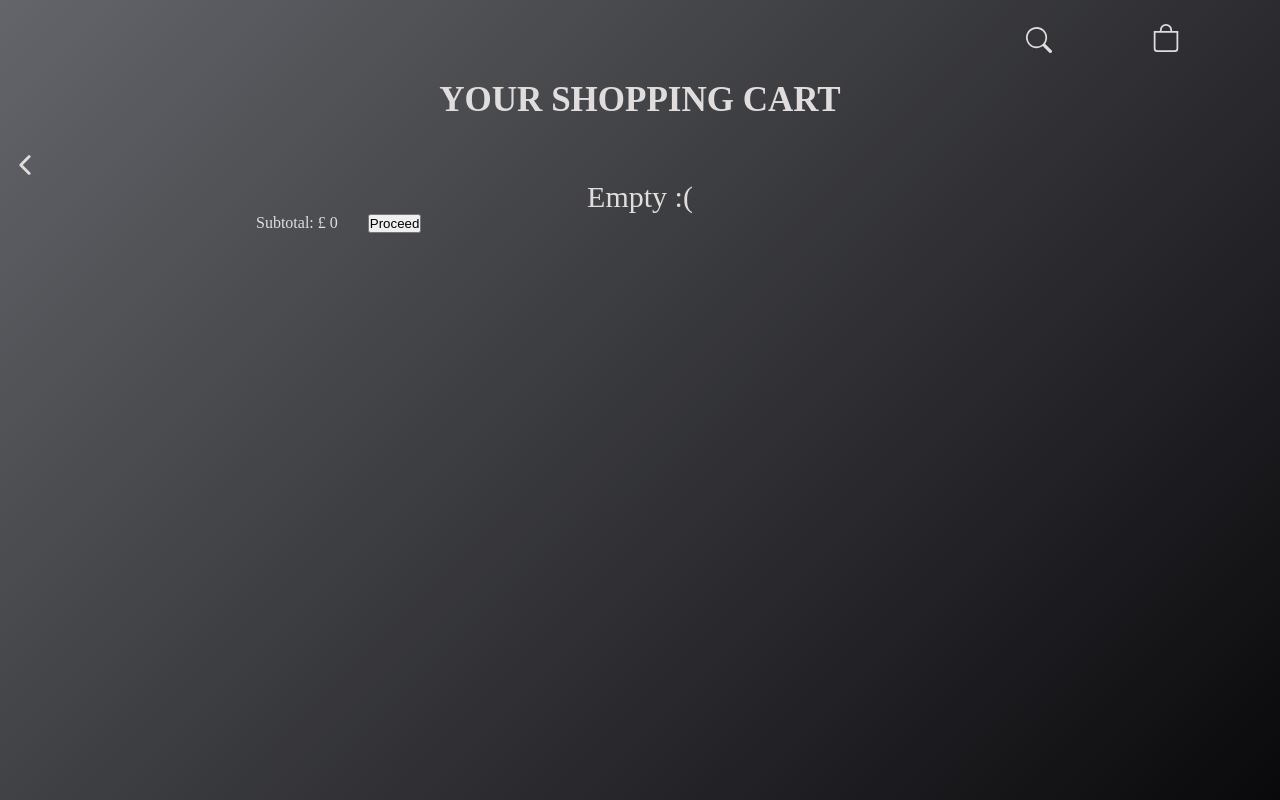
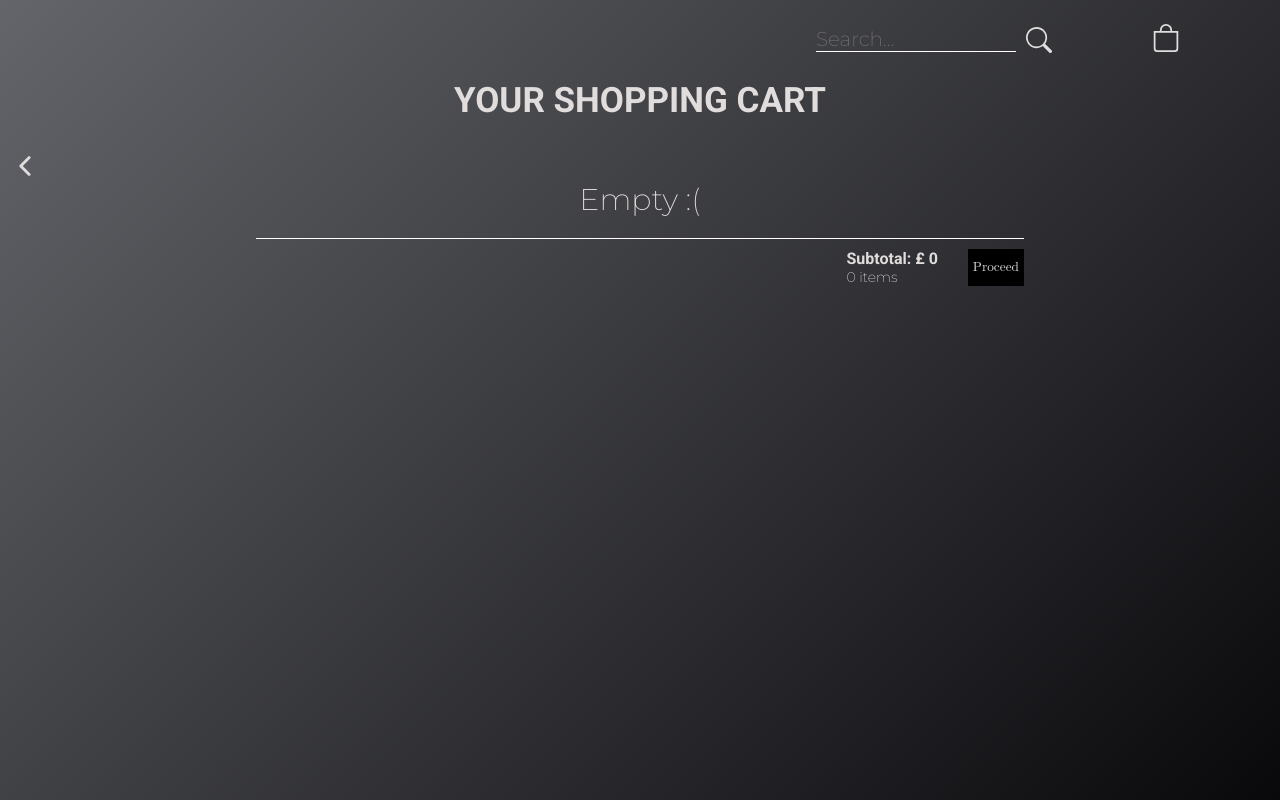
Before and after one commit to gl-cardillo/shopping-cart, a React (Create React App) app: page /cart in a window 1280 px wide. Both pictures are taken after a click on the icon 1039 px from the left and 40 px from the top of the page. Built offline with nearby package versions, Linux system fonts and the light colour scheme.

Commit message:
add searchbar

```diff
--- a/src/App.css
+++ b/src/App.css
@@ -2,10 +2,7 @@
   margin: 0;
   padding: 0;
   color : rgb(226, 221, 221);
-}
-
-li {
-  list-style-type: none;
+  font-family: 'Montserrat', sans-serif, Arial, Helvetica, sans-serif;
 }
 
 .page {
--- a/src/components/Card/Card.css
+++ b/src/components/Card/Card.css
@@ -44,7 +44,6 @@
   font-size: 20px;
   border: 0;
   cursor: pointer;
-  font-family: 'Montserrat', sans-serif;
   color: black;
   width: 225px;
   background-color: rgb(233, 233, 233);
--- a/src/components/Cart/Cart.css
+++ b/src/components/Cart/Cart.css
@@ -2,6 +2,7 @@
   font-size: 35px;
   text-align: center;
   margin-bottom: 30px;
+  font-family: 'Roboto', sans-serif;
 }
 
 .cart-page-content {
@@ -18,28 +19,40 @@
 }
 
 .cart-item {
-  margin-bottom: 20px;
+  margin: auto;
+  display: flex;
+  justify-content: space-between;
+  align-items: center;
 }
 
 .cart-item img {
-  width: 300px;
-  height: 300px;
+  width: 60px;
+  height: 100px;
 }
 
 .cart-info {
-  margin: 20px;
+  margin-left: 5px;
+  width: 150px;
 }
 
 .cart-info h4 {
-  font-size: 35px;
-  margin: 10px;
+  font-size: 22px;
+  font-family: 'Roboto', sans-serif;
 }
+
 .cart-info h5 {
-  font-size: 26px;
-  margin-bottom: 10px;
+  font-size: 18px;
+  margin-top: 20px;
+  font-family: 'Roboto', sans-serif;
 }
+
 .cart-info p {
   font-size: 22px;
+}
+
+.price-edit {
+  display: flex;
+  flex-direction: column;
 }
 
 .empty-basket p {
@@ -48,32 +61,106 @@
   text-align: center;
 }
 
-.quantity-selector-cart {
-  display: inline-flex;
-  border: 1px solid white;
-  border-radius: 40px;
-  gap: 15px;
-  padding: 0 15px;
-  width: 55px;
+.price-cart-item {
+  font-size: 16px;
+  margin-top: 10px;
 }
 
-.complete-transaction {
+.price-remove button {
+  font-size: 12px;
+  border: 0;
+  background-color: transparent;
+  text-decoration: underline;
+}
+
+.checkout-container {
   grid-column: 2/2;
   display: flex;
-  gap: 30px
+  justify-content: flex-end;
+  gap: 30px;
+  margin-top: 20px;
+  padding-top: 10px;
+  border-top: 1px solid white;
 }
 
-.complete-transaction button {
-    color: black;
+.number-items {
+  font-size: 14px;
+}
+
+.checkout-container button {
+  background: black;
+  border: 0;
+  font-family: math;
+  padding: 2px 5px;
 }
 
 .plus-minus {
   cursor: pointer;
 }
 
-@media only screen and (min-width: 600px) {
-  .cart-item {
+.total-price {
+  font-weight: 600;
+  font-family: 'Roboto', sans-serif;
+}
 
-    display: flex;
+@media only screen and (min-width: 375px ) {
+
+  .cart-item img {
+    width: 100px;
   }
 }
+
+@media only screen and (min-width: 600px) {
+
+  .cart-item img {
+    width: 150px;
+    height: 150px;
+  }
+
+  .cart-info {
+    margin-left: 20px;
+    width: 200px;
+  }
+
+  .cart-info h4 {
+    font-size: 30px;
+  }
+
+  .cart-info h5 {
+    font-size: 20px;
+  }
+
+  .edit-remove {
+    display: flex;
+    gap: 30px;
+  }
+
+  .price-cart-item {
+    font-size: 24px;
+   }
+
+  .price-remove button {
+    margin-top: 10px;
+    font-size: 14px;
+  }
+}
+
+@media only screen and (min-width: 1200px) {
+  .cart-item img {
+    width: 200px;
+    height: 200px;
+  }
+
+  .cart-info {
+    width: 350px;
+  }
+
+  .cart-info h4 {
+    font-size: 35px;
+    font-family: 'Roboto', sans-serif;
+  }
+
+  .cart-info h5 {
+    font-size: 24px;
+  }
+}
--- a/src/components/Cart/Cart.js
+++ b/src/components/Cart/Cart.js
@@ -4,7 +4,6 @@ import { useNavigate } from "react-router-dom";
 import { IoIosArrowBack } from "react-icons/io";
 
 export function Cart({ cart, setCart, totalQuantity }) {
-
   let navigate = useNavigate();
   function handleClick() {
     navigate(-1);
@@ -21,15 +20,15 @@ export function Cart({ cart, setCart, totalQuantity }) {
   }
 
   function removeItem(id) {
-
     const newCart = cart.filter((product) => product.id !== id);
     setCart(newCart);
   }
   // get the total price of the cart
-  const totalPrice = cart.map((product) => {
-    return product.price * product.quantity
-  }).reduce((a, b) => a + b, 0);
-  console.log(totalPrice);
+  const totalPrice = cart
+    .map((product) => {
+      return product.price * product.quantity;
+    })
+    .reduce((a, b) => a + b, 0);
 
   return (
     <div className="page">
@@ -47,31 +46,55 @@ export function Cart({ cart, setCart, totalQuantity }) {
           {totalQuantity > 0 ? (
             cart.map((product, index) => (
               <div key={product.id} className="cart-item">
-                <img src={product.img} alt={product.name} />
+                <div className="image-container">
+                  <img src={product.img} alt={product.name} />
+                </div>
                 <div className="cart-info">
                   <h4>{product.category}</h4>
                   <h5>{product.name}</h5>
-                  <p>£{product.price}</p>
-                  <div style={{width: 55}} className="quantity-selector">
-                    <p className="plus-minus"  onClick={() => changeQuantity(-1, index)}>-</p>
-                    <p style={{fontSize: 16}}>{product.quantity}</p>
-                    <p className="plus-minus"  onClick={() => changeQuantity(1, index)}>+</p>
-                  </div>
+                </div>
+                <div className="edit-remove">
+                <div style={{ paddingLeft: 5, paddingRight: 5 }} className="quantity-selector">
+                  <p
+                    className="plus-minus"
+                    onClick={() => changeQuantity(-1, index)}
+                  >
+                    -
+                  </p>
+                  <p style={{ fontSize: 16, paddingTop: 4, paddingBottom: 4 }}>
+                    {product.quantity}
+                  </p>
+                  <p
+                    className="plus-minus"
+                    onClick={() => changeQuantity(1, index)}
+                  >
+                    +
+                  </p>
+                </div>
+                <div className="price-remove">
+                  <p className="price-cart-item">£{product.price}</p>
                   <button onClick={() => removeItem(product.id)}>
                     remove item
                   </button>
                 </div>
               </div>
+              </div>
             ))
-
           ) : (
             <div className="empty-basket">
-              <p>Empty :(</p></div>
+              <p>Empty :(</p>
+            </div>
           )}
         </div>
-        <div className="complete-transaction">
-        <p className="totalPrice">Subtotal: £ {totalPrice} </p>
-        <button>Proceed</button>
+        <div className="checkout-container">
+          <div className="subtotal">
+            <p className="total-price">Subtotal: £ {totalPrice} </p>
+            <div className="number-items">
+            <p>{totalQuantity} items</p>
+          </div>
+          </div>
+
+          <button>Proceed</button>
         </div>
       </div>
     </div>
--- a/src/components/Catalog/Catalog.css
+++ b/src/components/Catalog/Catalog.css
@@ -1,7 +1,11 @@
 .catalog-page {
-  font-family: 'Montserrat', sans-serif;
+
   display: flex;
   flex-direction: column;
+}
+
+.catalog-content {
+  margin: auto;
 }
 
 .sidebar ul {
@@ -13,7 +17,8 @@
   margin: 40px 0;
   padding: 0 15px;
   font-size: 24px;
-  font-weight: 600;
+  font-weight: 500;
+  font-family: 'Roboto', sans-serif;
 }
 
 .sidebar .selected {
@@ -31,5 +36,6 @@
   .catalog-content {
     display: flex;
     flex-wrap: wrap;
+    margin: 0;
   }
 }
--- a/src/components/Home/Home.css
+++ b/src/components/Home/Home.css
@@ -12,13 +12,12 @@
   align-items: center;
   height: 30vh;
   width: 28vw;
-  font-family: 'Montserrat', sans-serif;
+
   margin-left: 50px;
 }
 
 .message-button p {
   font-size: 18px;
-  font-family: 'Montserrat', sans-serif;
   margin-bottom: 15px;
 }
 
@@ -35,7 +34,6 @@ h1 {
   border: 0;
   padding: 8px;
   background-color: rgb(22 21 21);
-  font-family: 'Montserrat', sans-serif;
   cursor: pointer;
 }
 
--- a/src/components/Main-bar/Main-bar.css
+++ b/src/components/Main-bar/Main-bar.css
@@ -10,7 +10,29 @@
 }
 
 .search-icon-container, .cart-icon-container {
-  margin-right: 50px;
+  margin-right: 30px;
+}
+
+.search-result {
+  overflow: hidden;
+  overflow-y: auto;
+  max-height: 200px;
+  position: absolute;
+  margin-top: 5px;
+  width: 170px;
+}
+
+.search-result::-webkit-scrollbar {
+  display: none;
+}
+
+.search-result p {
+  background-color: black;
+  padding: 15px 5px;
+}
+
+.search-result p:hover {
+  text-decoration: underline;
 }
 
 .cart-number {
@@ -27,26 +49,28 @@
   border: 0;
   border-bottom: 1px solid white;
   margin-right: 10px;
-  padding: 5px;
-
+  font-size: 20px;
+  width: 160px;
 }
 
 #search:focus {
   outline: none;
 }
 
-
 .search-icon-container {
   display: flex;
 }
 
-.cart-icon-container {
-
-}
-
-@media only screen and (min-width: 420px) {
+@media only screen and (min-width: 600px) {
   .search-icon-container, .cart-icon-container {
     margin-right: 100px;
   }
 
+  .search-result {
+    width: 220px;
+  }
+
+  #search {
+    width: 200px;
+  }
 }
--- a/src/components/Main-bar/Main-bar.js
+++ b/src/components/Main-bar/Main-bar.js
@@ -2,22 +2,56 @@ import "./Main-bar.css";
 import React, { useState } from "react";
 import { BsBag, BsSearch } from "react-icons/bs";
 import { Link } from "react-router-dom";
+import { products } from "../../data/data";
 
 export function Mainbar({ totalQuantity }) {
-  const [active, setActive] = useState(true);
+
+  const [active, setActive] = useState(false);
+  const [search, SetSearch] = useState([]);
 
   function showSearchbar() {
     setActive((active) => !active);
   }
 
-  function handleSearch(e) {}
-
+  function handleSearch(e) {
+    if (e.target.value === "") {
+      SetSearch([]);
+    } else {
+      const newSearch = products.filter((product) => {
+        return product.name
+          .toLowerCase()
+          .trim()
+          .includes(e.target.value.toLowerCase().trim());
+      });
+      SetSearch(newSearch);
+    }
+  }
   return (
     <div className="main-bar">
       <div className="search-icon-container">
         {active ? (
           <div>
-            <input type="text" id="search" onChange={(e) => handleSearch(e)} />
+            <div>
+              <input
+                type="text"
+                id="search"
+                placeholder="Search..."
+                onChange={(e) => handleSearch(e)}
+              />
+            </div>
+            <div className="search-result">
+              {search.map((product, index) => {
+                return (
+                  <Link
+                    key={index}
+                    to={`/catalog/${product.id}`}
+                    style={{ textDecoration: "none" }}
+                  >
+                    <p>{product.name}</p>
+                  </Link>
+                );
+              })}
+            </div>
           </div>
         ) : (
           ""
--- a/src/components/Products/Products.css
+++ b/src/components/Products/Products.css
@@ -103,17 +103,17 @@
 
   .products-page img {
     width: 600px;
-    height: 550px;
-    margin: 0 50px;
+    height: 530px;
+    margin: 0 75px;
   }
 
   .slide-container {
-    width: 700px;
-    height: 550px;
+    width: 750px;
+    height: 530px;
   }
 
   .slide-description {
-    width: 700px;
+    width: 750px;
     margin: auto;
   }
 }
--- a/src/components/Quantity/Quantity.css
+++ b/src/components/Quantity/Quantity.css
@@ -16,5 +16,4 @@
 
 .plus {
   margin-bottom: 5px;
-
 }
```
Also changed, not shown: src/components/Catalog/Catalog.js (+12 -1 lines), src/data/data.js (+7 -7 lines).
